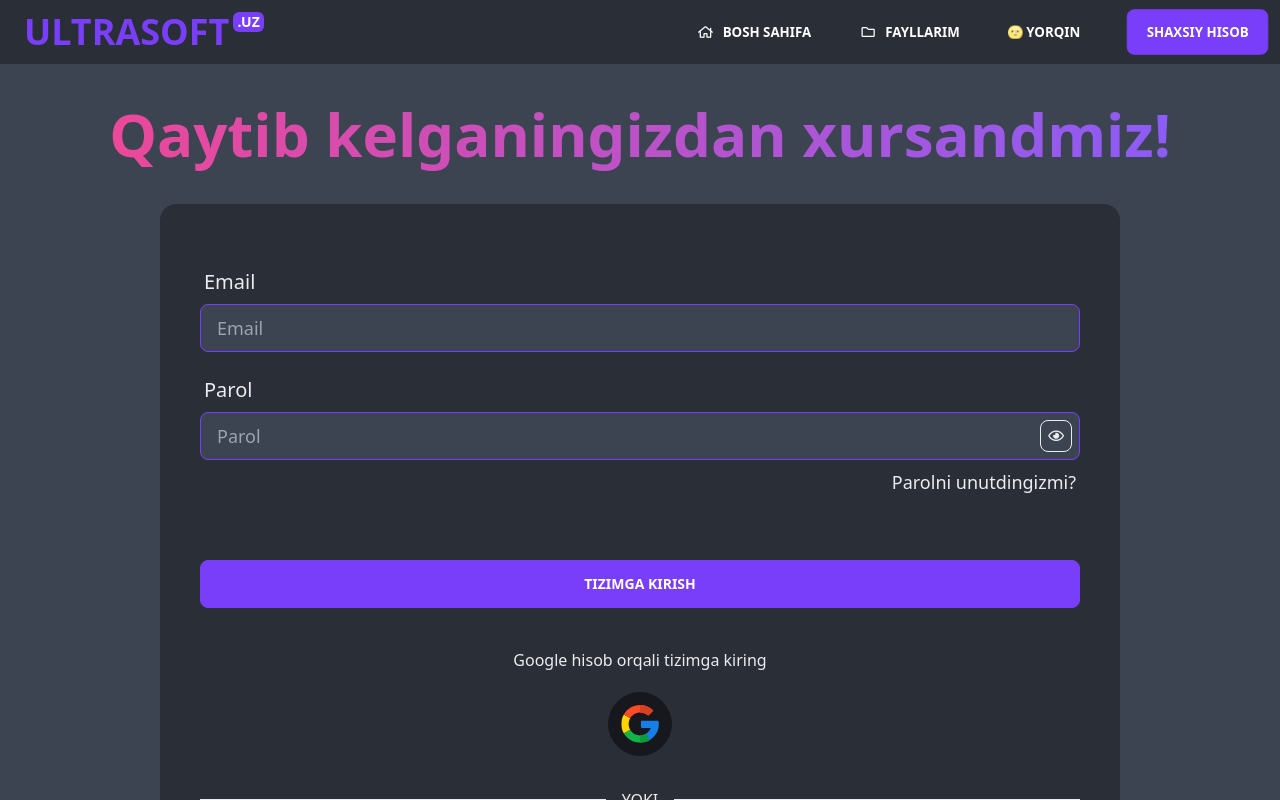
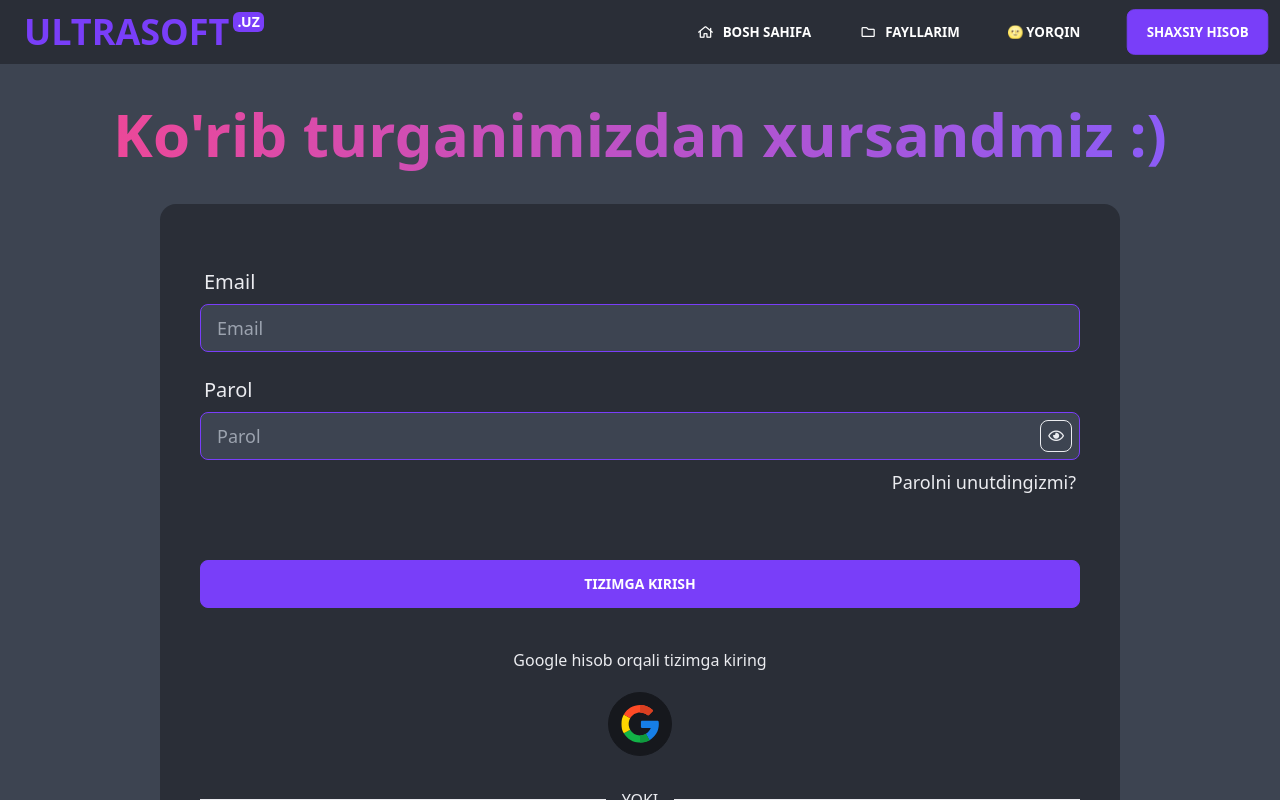
Before and after one commit to Fazliddin-04/ultrasoft, a React (Create React App) app: page /sign-in in a window 1280 px wide. Built offline with nearby package versions, Linux system fonts and the light colour scheme.

Commit message:
Update SignIn.jsx

```diff
--- a/src/pages/SignIn.jsx
+++ b/src/pages/SignIn.jsx
@@ -46,7 +46,7 @@ function SignIn() {
     <>
       <header className="text-5xl sm:text-6xl font-extrabold text-center my-10">
         <span className="bg-clip-text text-transparent bg-gradient-to-r from-pink-500 to-purple-500 text-shadow-lg">
-          Qaytib kelganingizdan xursandmiz!
+          Ko'rib turganimizdan xursandmiz :)
         </span>
       </header>
       <div className=" card bg-base-200 mx-auto p-5 w-11/12 sm:w-9/12 sm:p-10">
```
